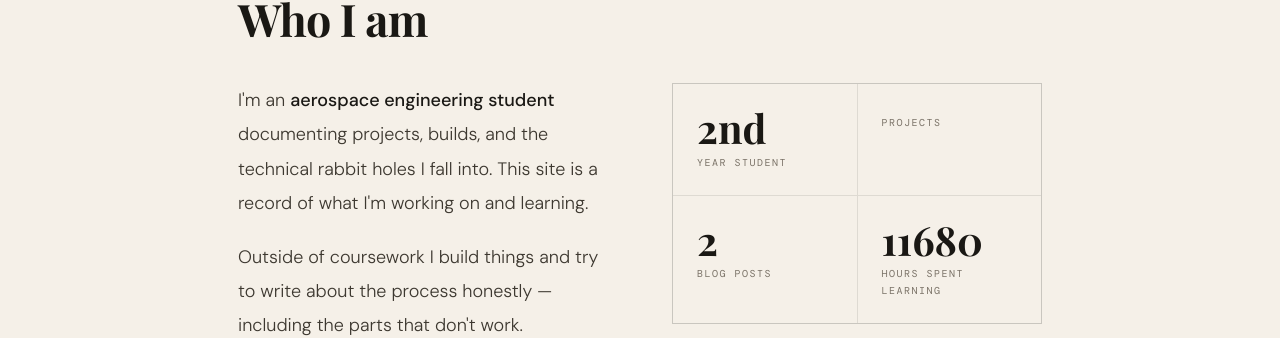
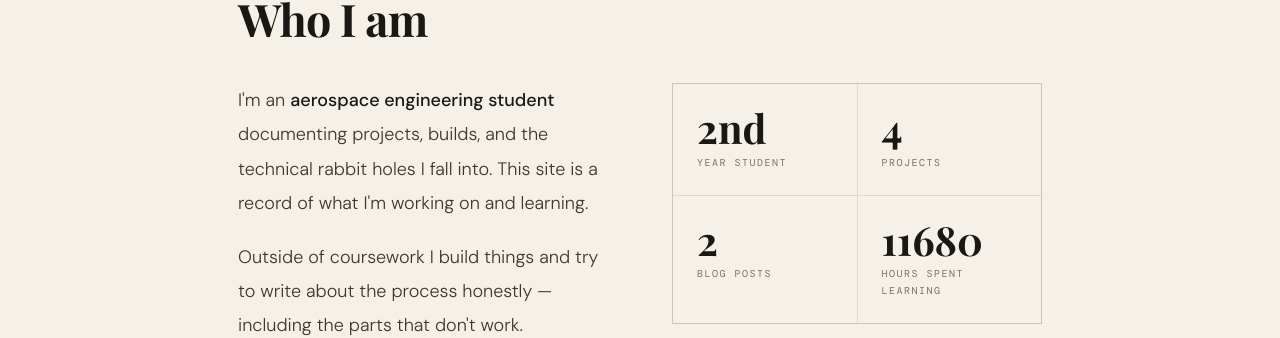
Before and after one commit to FBRDCYB3R/Aero-Blog, a Jekyll site: the page built from index.html, in a window 1280 px wide and 900 px high, scrolled down 856 px. Shown: the part 159-497 px from the top of the window. Built offline with Jekyll 4.4.1, drawn with Linux system fonts in a browser that asks for light colours; some web fonts are replaced.

Commit message:
Update projects count in index.html

```diff
--- a/index.html
+++ b/index.html
@@ -36,7 +36,7 @@ layout: default
         <div class="stat-label">Year student</div>
       </div>
       <div class="stat-card">
-        <div class="stat-num">{{ site.collections.projects.docs.size | default 4 }}</div>
+        <div class="stat-num">{{ site.projects.size }}</div>
         <div class="stat-label">Projects</div>
       </div>
       <div class="stat-card">
```
